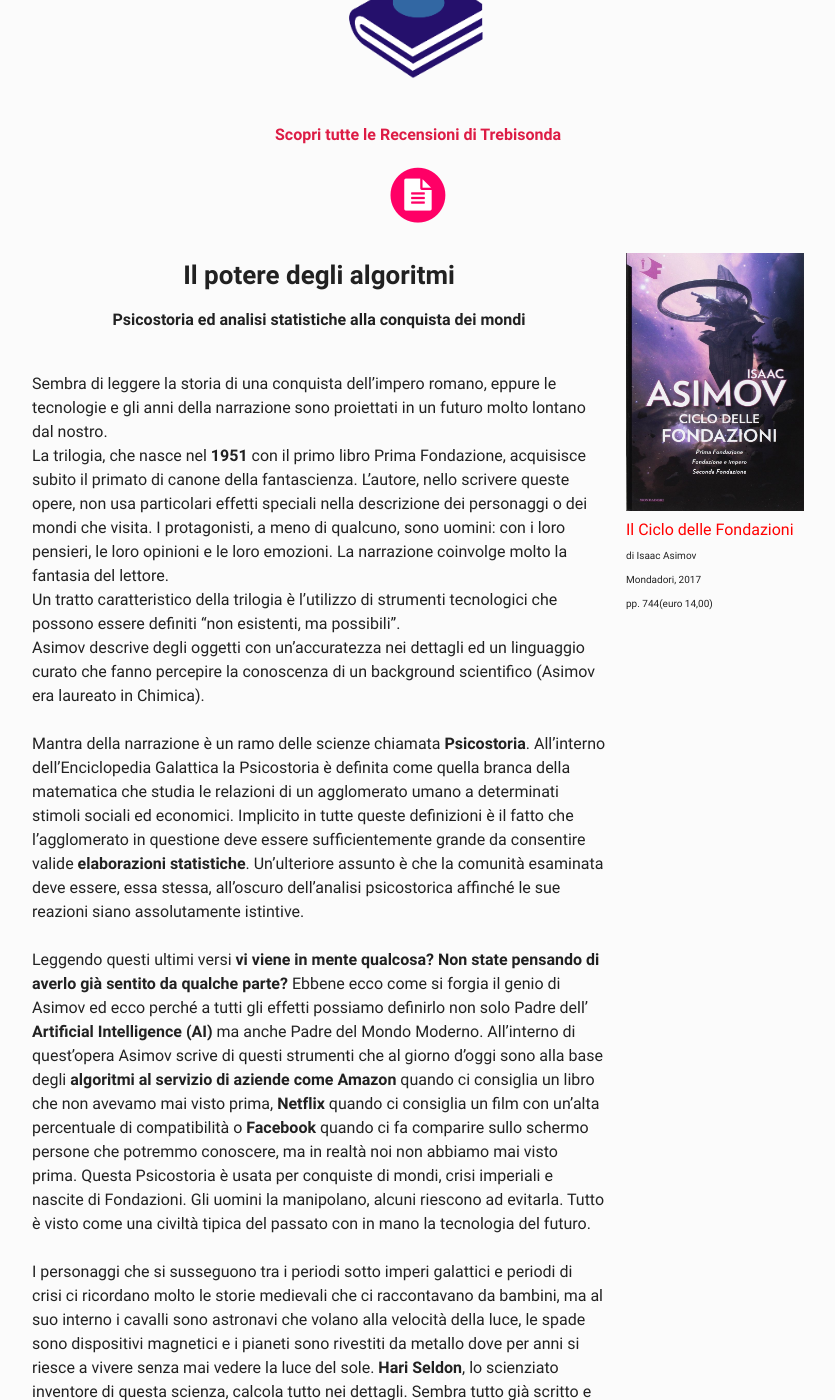
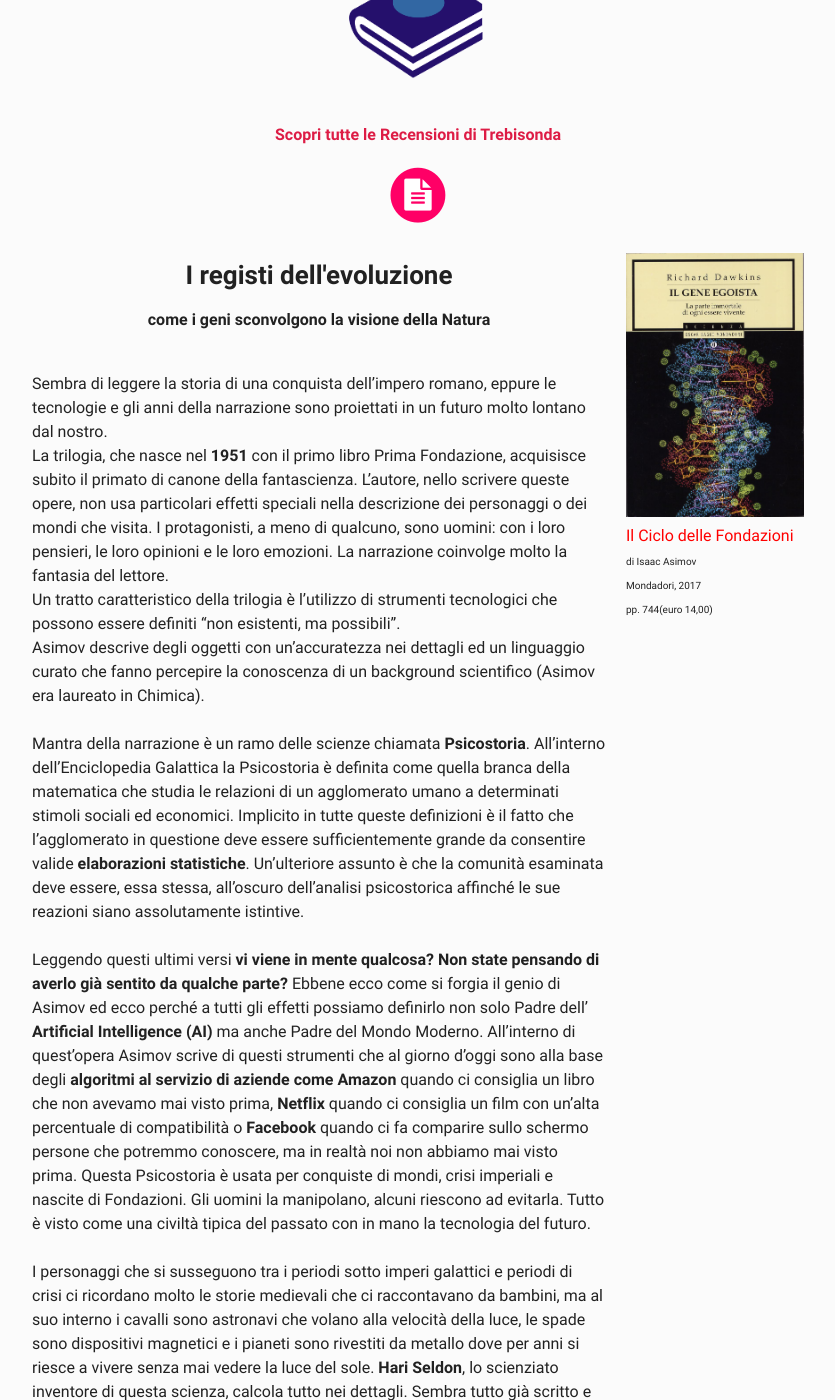
Before and after one commit to ai-sf/aisf_perugia, a Jekyll site: the page built from recensioni/Rec3.html, in a window 1280 px wide and 1400 px high, scrolled down 265 px. Shown: the whole window, without its empty margins (222-1057 px from the left). Built offline with Jekyll 4.4.1, drawn with Linux system fonts in a browser that asks for light colours; nearby versions of some CDN libraries; some of the changed text lies outside the part shown.

Commit message:
Update Rec3.html

```diff
--- a/recensioni/Rec3.html
+++ b/recensioni/Rec3.html
@@ -144,8 +144,8 @@
 
 <div class="row">
   <div class="column left">
-    <center><h3><b>Il potere degli algoritmi </b></h3>
-    <h7><b>Psicostoria ed analisi statistiche alla conquista dei mondi</b></h7>
+    <center><h3><b>I registi dell'evoluzione </b></h3>
+    <h7><b>come i geni sconvolgono la visione della Natura</b></h7>
     </center><br>
     <!--<p style="text-align: justify;">-->
     <p>
@@ -176,11 +176,11 @@
     del Mondo Moderno. All’interno di quest’opera Asimov scrive di questi strumenti che al giorno d’oggi sono alla base degli <b>algoritmi al servizio di aziende come Amazon</b> quando ci consiglia un libro che non avevamo mai visto prima, <b>Netflix</b> quando ci consiglia un film con un’alta percentuale di compatibilità o <b>Facebook</b> quando ci fa comparire sullo schermo persone che potremmo conoscere, ma in realtà noi non abbiamo mai visto prima. Questa Psicostoria è usata per conquiste di mondi, crisi imperiali e nascite di Fondazioni. Gli uomini la manipolano, alcuni riescono ad evitarla. Tutto è visto come una civiltà tipica del passato con in mano la tecnologia del futuro. <br><br>I personaggi che si susseguono tra i periodi sotto imperi galattici e periodi di crisi ci ricordano molto le storie medievali che ci raccontavano da bambini, ma al suo interno i cavalli sono astronavi che volano alla velocità della luce, le spade sono dispositivi magnetici e i pianeti sono rivestiti da metallo dove per anni si riesce a vivere senza mai vedere la luce del sole. <b>Hari Seldon</b>, lo scienziato inventore di questa scienza, calcola tutto nei dettagli. Sembra tutto già scritto e previsto eppure, come sappiamo trattando di probabilità, è molto difficile prevedere il futuro esatto per via di tante variabili che potrebbero avere un peso diverso da quello che pensiamo. E così la narrazione procede, ma il dubbio su come andrà a finire la vicenda rimane vivo fino alla fine.
    <br>
    <br>
-   Andrea Lo Sasso
+   Francesco Paolo Nerini
 </div>
   <div class="column right">
     <p>
-    <img class="mySlides" src="/perugia/Slideshow/books/Book1.png" style="height:50%"><br>
+    <img class="mySlides" src="/perugia/Slideshow/books/Book3.png" style="height:50%"><br>
     <font color="red">Il Ciclo delle Fondazioni</font><br>
 <font size="0.7">
     di Isaac Asimov<br>
```
